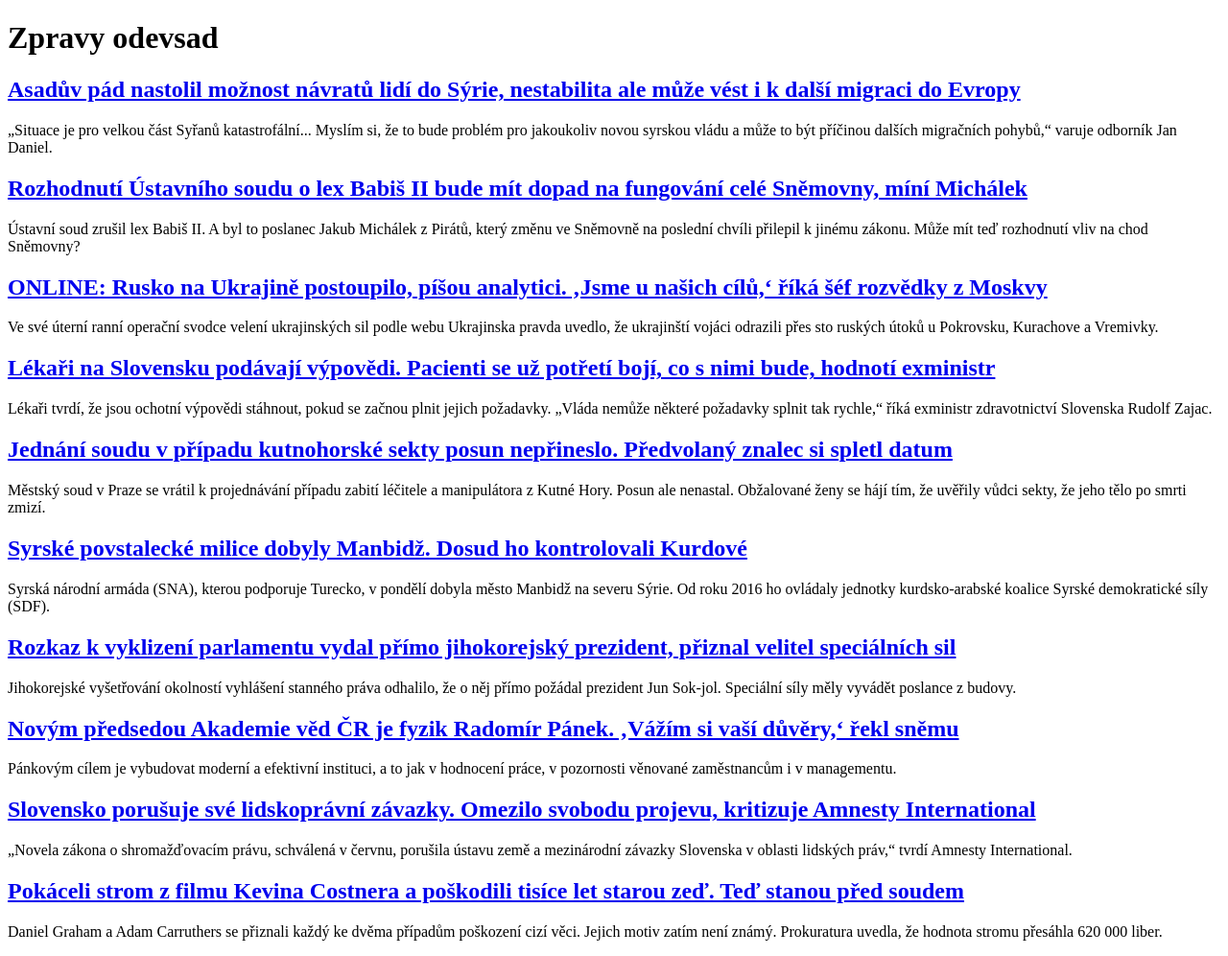
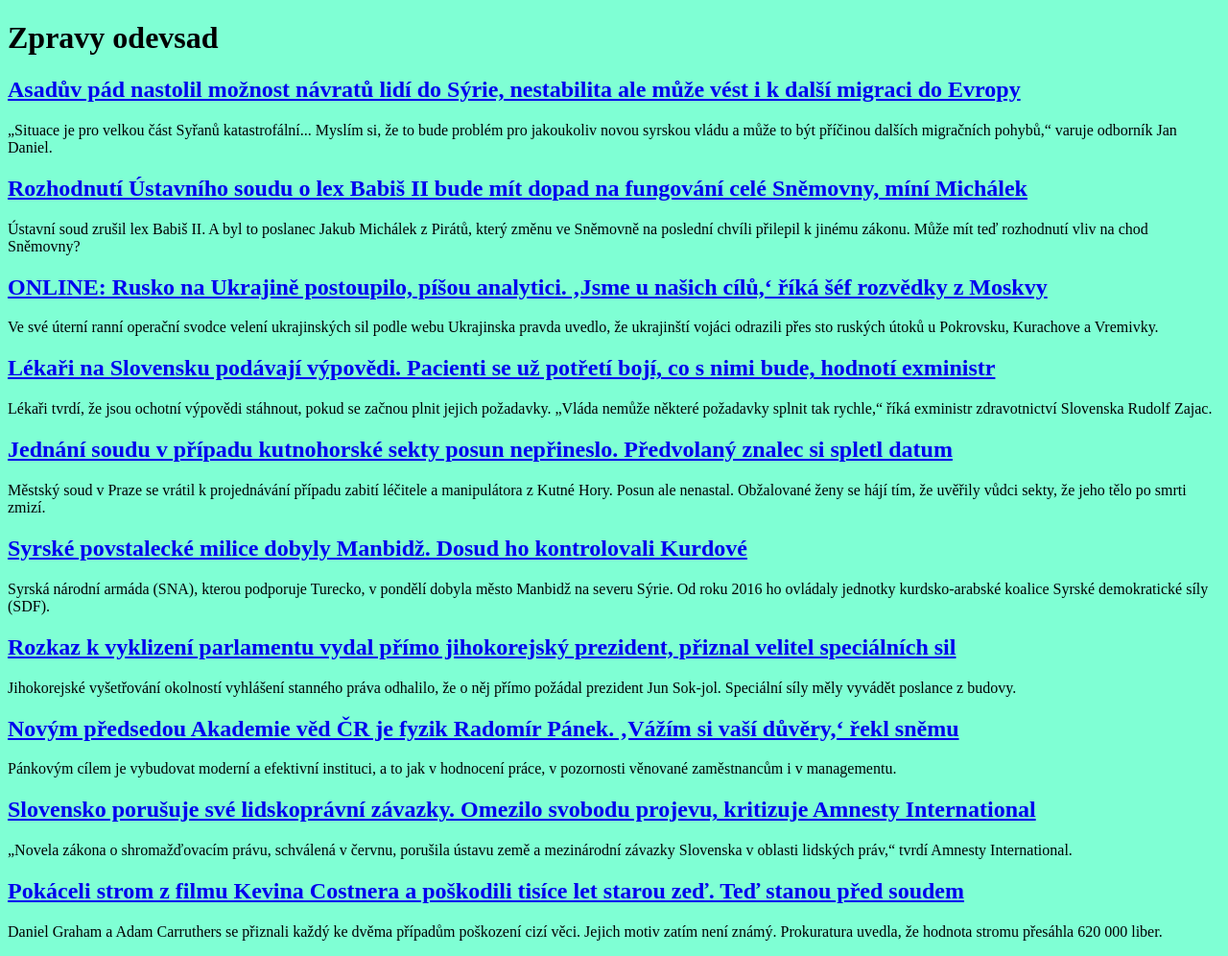
Before and after one commit to gyarab/2024_WA_INF2_foltin_python, a Django app: page / in a window 1280 px wide. Shown: the whole page at 96% size. Run offline with Django 5.2, Linux system fonts and the light colour scheme.

Commit message:
static files

```diff
--- /dev/null
+++ b/content/static/content/style.css
@@ -0,0 +1,3 @@
+body {
+    background-color: aquamarine;
+}
--- a/content/templates/content/base.html
+++ b/content/templates/content/base.html
@@ -1,8 +1,11 @@
+{% load static %}
+
 <!DOCTYPE html>
 <html>
 <head>
     <title>Muj zpravodajsky web</title>
     <meta charset="utf-8">
+    <link rel="stylesheet" href="{% static 'content/style.css' %}">
 </head>
 <body>
     <h1>{% block header %}{% endblock %}</h1>
```
